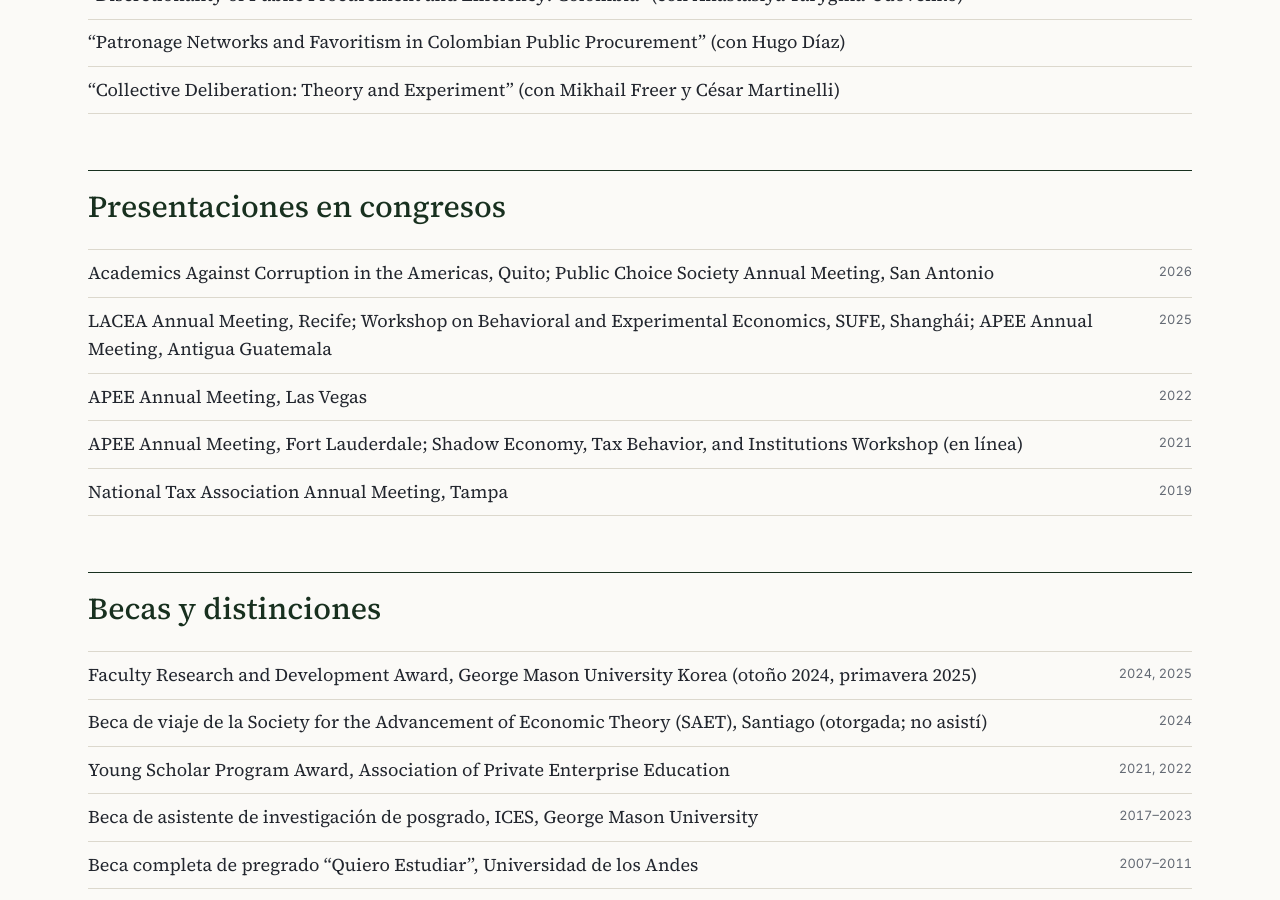
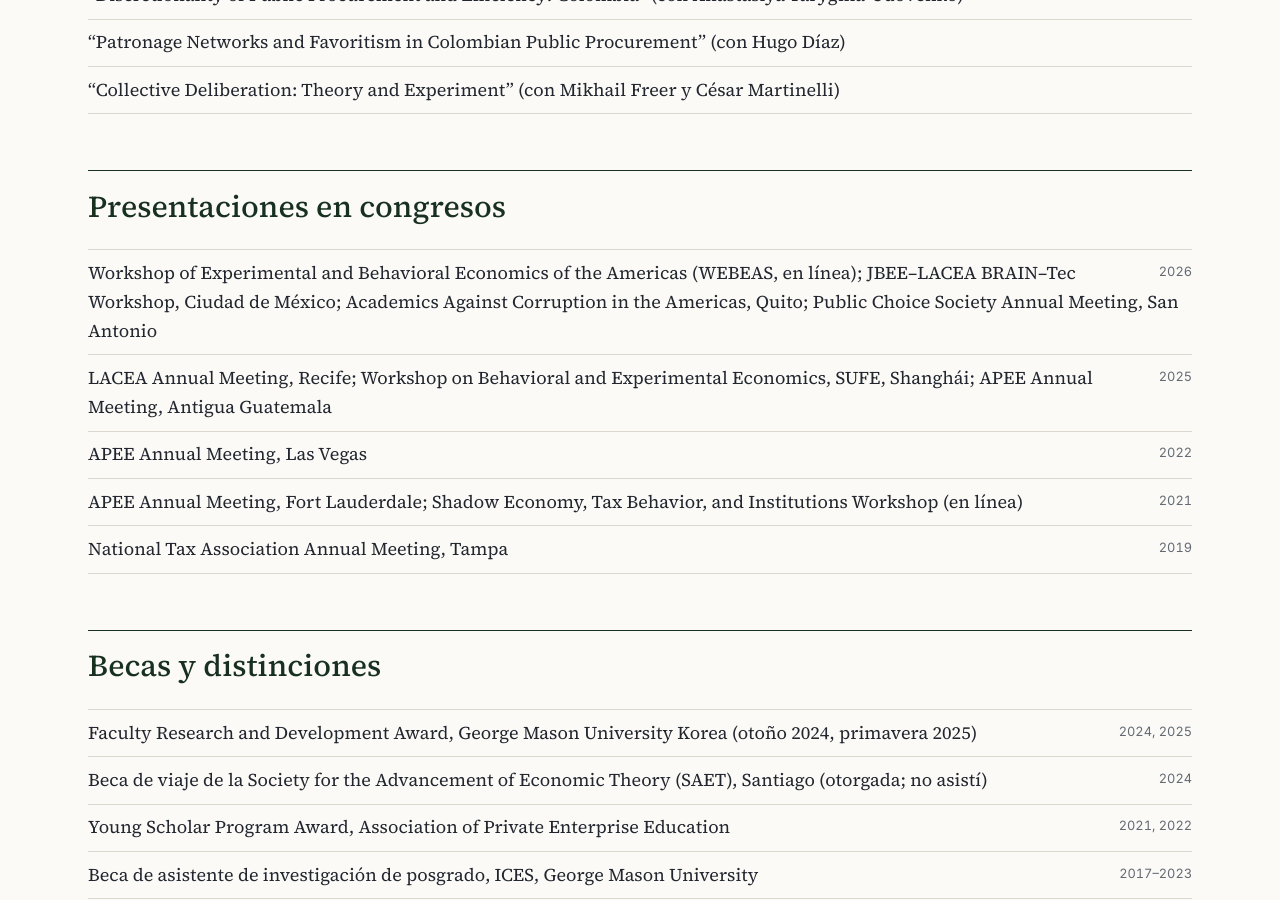
Before and after one commit to ecastrom/cv, a Jekyll site: the page built from es/cv.md, in a window 1280 px wide and 900 px high, scrolled down 2085 px. Built offline with Jekyll 4.4.1, drawn with Linux system fonts in a browser that asks for light colours.

Commit message:
CV: add WEBEAS and JBEE-LACEA BRAIN-Tec presentations (2026)
Co-Authored-By: Claude Opus 5.5 <noreply@anthropic.com>

```diff
--- a/es/cv.md
+++ b/es/cv.md
@@ -47,7 +47,7 @@ Microeconomía aplicada, economía experimental, economía pública, economía p
 
 ## Presentaciones en congresos
 
-- <span class="date">2026</span> Academics Against Corruption in the Americas, Quito; Public Choice Society Annual Meeting, San Antonio
+- <span class="date">2026</span> Workshop of Experimental and Behavioral Economics of the Americas (WEBEAS, en línea); JBEE–LACEA BRAIN–Tec Workshop, Ciudad de México; Academics Against Corruption in the Americas, Quito; Public Choice Society Annual Meeting, San Antonio
 - <span class="date">2025</span> LACEA Annual Meeting, Recife; Workshop on Behavioral and Experimental Economics, SUFE, Shanghái; APEE Annual Meeting, Antigua Guatemala
 - <span class="date">2022</span> APEE Annual Meeting, Las Vegas
 - <span class="date">2021</span> APEE Annual Meeting, Fort Lauderdale; Shadow Economy, Tax Behavior, and Institutions Workshop (en línea)
```
Also changed, not shown: cv.md (+1 -1 lines), CHANGELOG.md, 4 other files.
